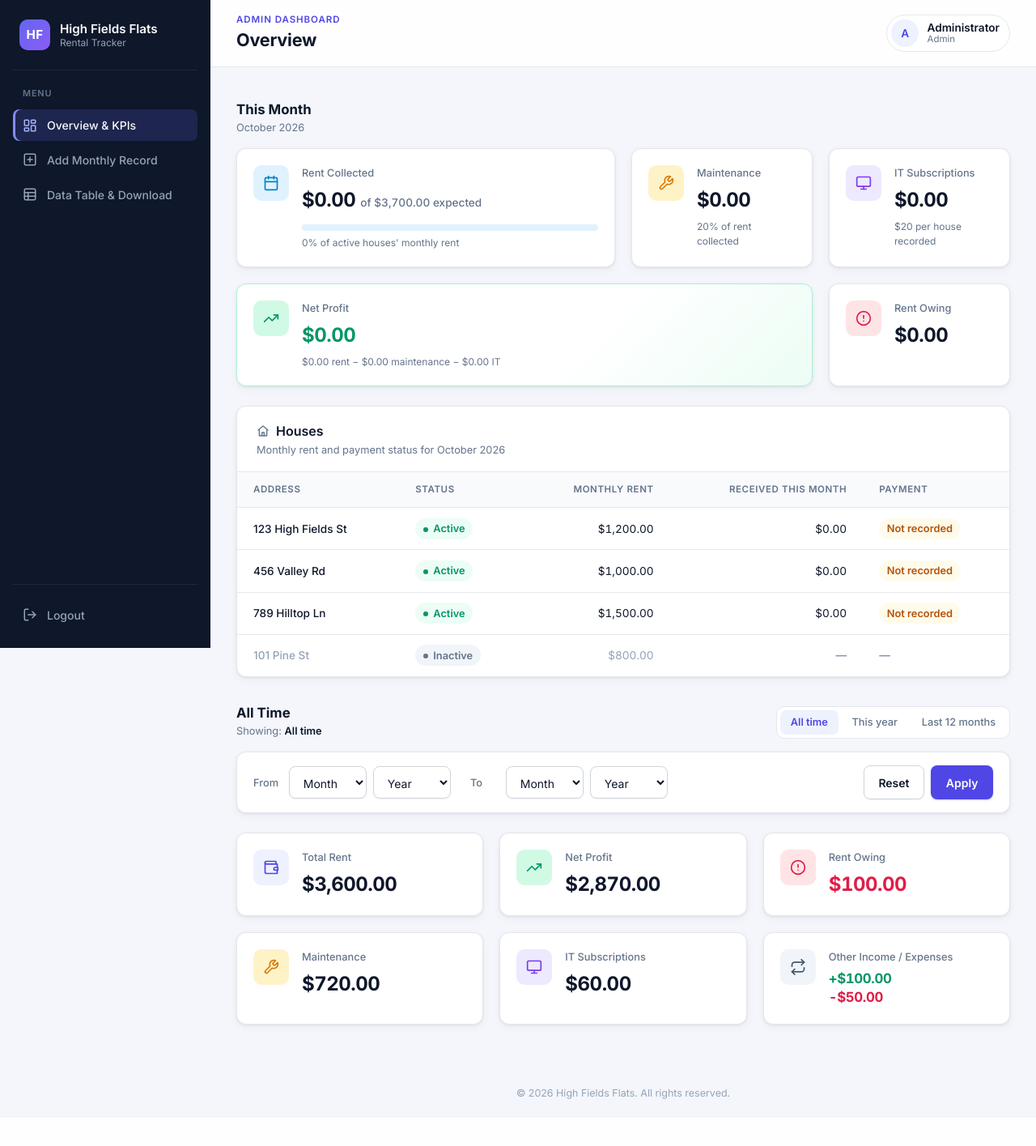
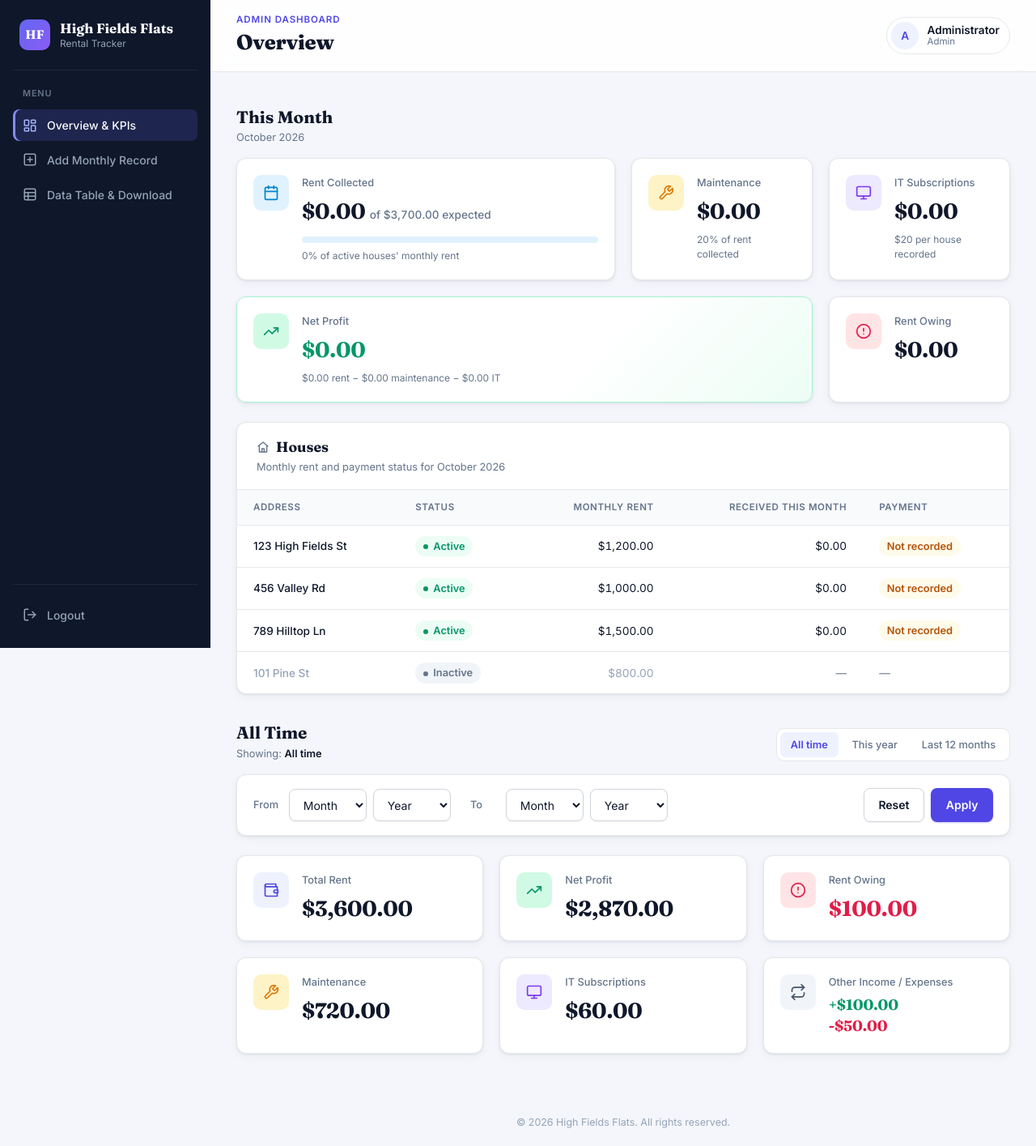
Before and after one commit to MisheckMusiteyi/High-Fields-Flats-V1.00, a Flask app: page /admin/dashboard in a window 1280 px wide. Shown: the whole page at 81% size. Before the commit the page ends 1357 px from the top, so only its background shows below. Run offline with Flask 3, Linux system fonts and the light colour scheme; the visitor is signed in with stand-in values (Sample User, id 1); data comes from the database, SQL or seed files in the repository.

Commit message:
Use Fraunces for headings and key numbers, Inter for body text

```diff
--- a/High Fields/static/css/style.css
+++ b/High Fields/static/css/style.css
@@ -1,11 +1,15 @@
 /* ==========================================================================
    HIGH FIELDS FLATS - RENTAL TRACKER CSS
    Theme: Admin dashboard – dark slate sidebar, indigo accent, light canvas
-   Font: Inter
+   Fonts: Fraunces (headings & key numbers), Inter (body)
    ========================================================================== */
 
 /* --- Root & Resets --- */
 :root {
+    /* Typography */
+    --font-display: "Fraunces", Georgia, "Times New Roman", serif;
+    --font-body: "Inter", system-ui, -apple-system, "Segoe UI", Roboto, Arial, sans-serif;
+
     /* Brand */
     --primary: #4f46e5;
     --primary-hover: #4338ca;
@@ -56,7 +60,7 @@
 }
 
 body {
-    font-family: "Inter", system-ui, -apple-system, "Segoe UI", Roboto, Arial, sans-serif;
+    font-family: var(--font-body);
     font-size: 14px;
     background-color: var(--bg);
     color: var(--text);
@@ -842,6 +846,31 @@ code {
     text-align: center;
 }
 
+/* --- Display font: Fraunces for headings and key numbers --- */
+.brand-name,
+.login-brand-name,
+.brand-mark,
+.topbar-title h1,
+.login-title,
+.section-head h2,
+.card-header h2,
+.kpi-card .value,
+.calculation-value {
+    font-family: var(--font-display);
+    font-optical-sizing: auto;
+}
+
+.topbar-title h1 { font-size: 1.6rem; font-weight: 800; letter-spacing: -0.01em; }
+.login-title { font-size: 2rem; font-weight: 800; letter-spacing: -0.01em; }
+.section-head h2 { font-size: 1.3rem; font-weight: 700; }
+.card-header h2 { font-size: 1.1rem; font-weight: 700; }
+.brand-name, .login-brand-name { font-size: 1.05rem; font-weight: 700; }
+.kpi-card .value { font-size: 1.65rem; font-weight: 700; letter-spacing: -0.01em; }
+.value-split { font-size: 1.15rem !important; }
+
+/* Supporting text inside a value stays in the body font */
+.value-sub { font-family: var(--font-body); }
+
 /* --- Responsive --- */
 @media (max-width: 1024px) {
     .grid-4 { grid-template-columns: repeat(2, 1fr); }
--- a/High Fields/templates/base.html
+++ b/High Fields/templates/base.html
@@ -6,7 +6,7 @@
     <title>{% block title %}High Fields Flats – Rental Tracker{% endblock %}</title>
     <link rel="preconnect" href="https://fonts.googleapis.com">
     <link rel="preconnect" href="https://fonts.gstatic.com" crossorigin>
-    <link href="https://fonts.googleapis.com/css2?family=Inter:wght@400;500;600;700&display=swap" rel="stylesheet">
+    <link href="https://fonts.googleapis.com/css2?family=Fraunces:opsz,wght@9..144,600;9..144,700;9..144,800&family=Inter:wght@400;500;600;700&display=swap" rel="stylesheet">
     <link rel="stylesheet" href="{{ url_for('static', filename='css/style.css') }}">
 </head>
 <body>
```
